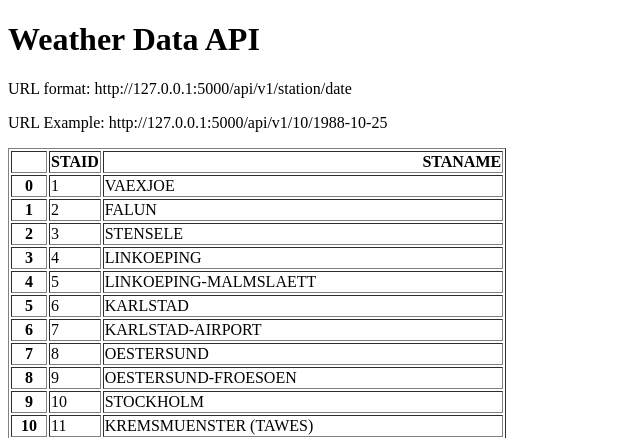
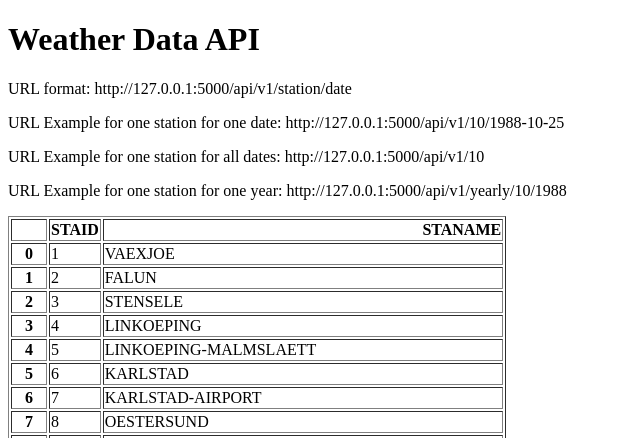
Before and after one commit to Richylv/weatherAPI, a Flask app: page / in a window 1280 px wide. Shown: the top 438 px of the page, without its empty margins (0-640 px from the left). Run offline with Flask 3, Linux system fonts and the light colour scheme.

Commit message:
add url for station and year

```diff
--- a/main.py
+++ b/main.py
@@ -18,6 +18,21 @@ def about(station,date):
             "date": date,
             "temperature":temperature}
 
+@app.route("/api/v1/<station>")
+def all_data(station):
+    filename = "data_small/TG_STAID" + str(station).zfill(6) + ".txt"
+    df = pd.read_csv(filename, skiprows=20, parse_dates=['    DATE'])
+    result = df.to_dict(orient="records")
+    return result
+
+@app.route("/api/v1/yearly/<station>/<year>")
+def yearly(station,year):
+    filename = "data_small/TG_STAID" + str(station).zfill(6) + ".txt"
+    df = pd.read_csv(filename,skiprows=20)
+    df['    DATE'] = df['    DATE'].astype(str)
+    result =  df[df['    DATE'].str.startswith(str(year))].to_dict(orient="records")
+    return result
+
 
 if __name__ == "__main__":
     app.run(debug=True)
--- a/templates/home.html
+++ b/templates/home.html
@@ -7,7 +7,9 @@
 <body>
   <h1>Weather Data API</h1>
   <p>URL format: http://127.0.0.1:5000/api/v1/station/date</p>
-  <p>URL Example: http://127.0.0.1:5000/api/v1/10/1988-10-25</p>
+  <p>URL Example for one station for one date: http://127.0.0.1:5000/api/v1/10/1988-10-25</p>
+  <p>URL Example for one station for all dates: http://127.0.0.1:5000/api/v1/10</p>
+  <p>URL Example for one station for one year: http://127.0.0.1:5000/api/v1/yearly/10/1988</p>
   <p>{{data|safe}}</p>
 </body>
 </html>
```
